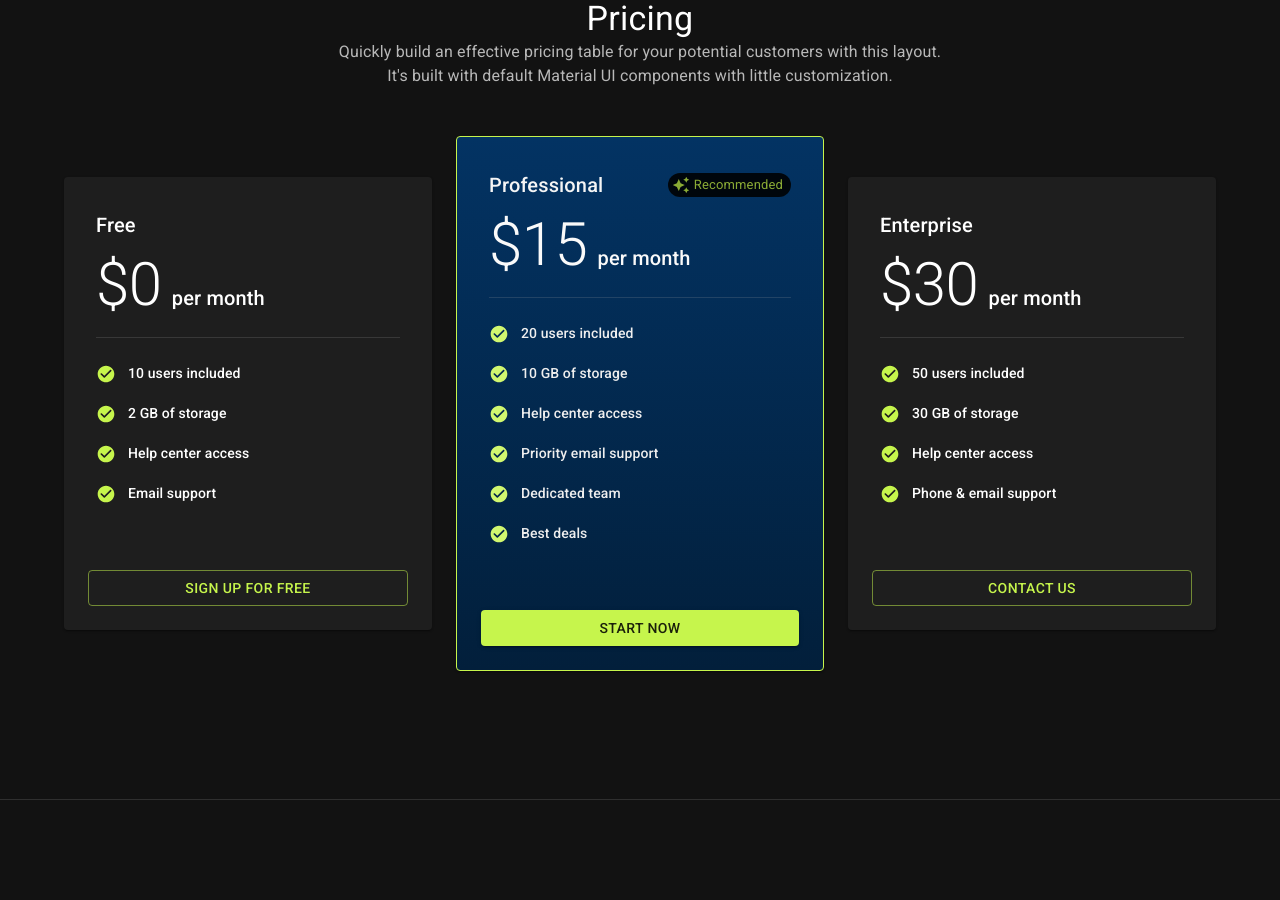
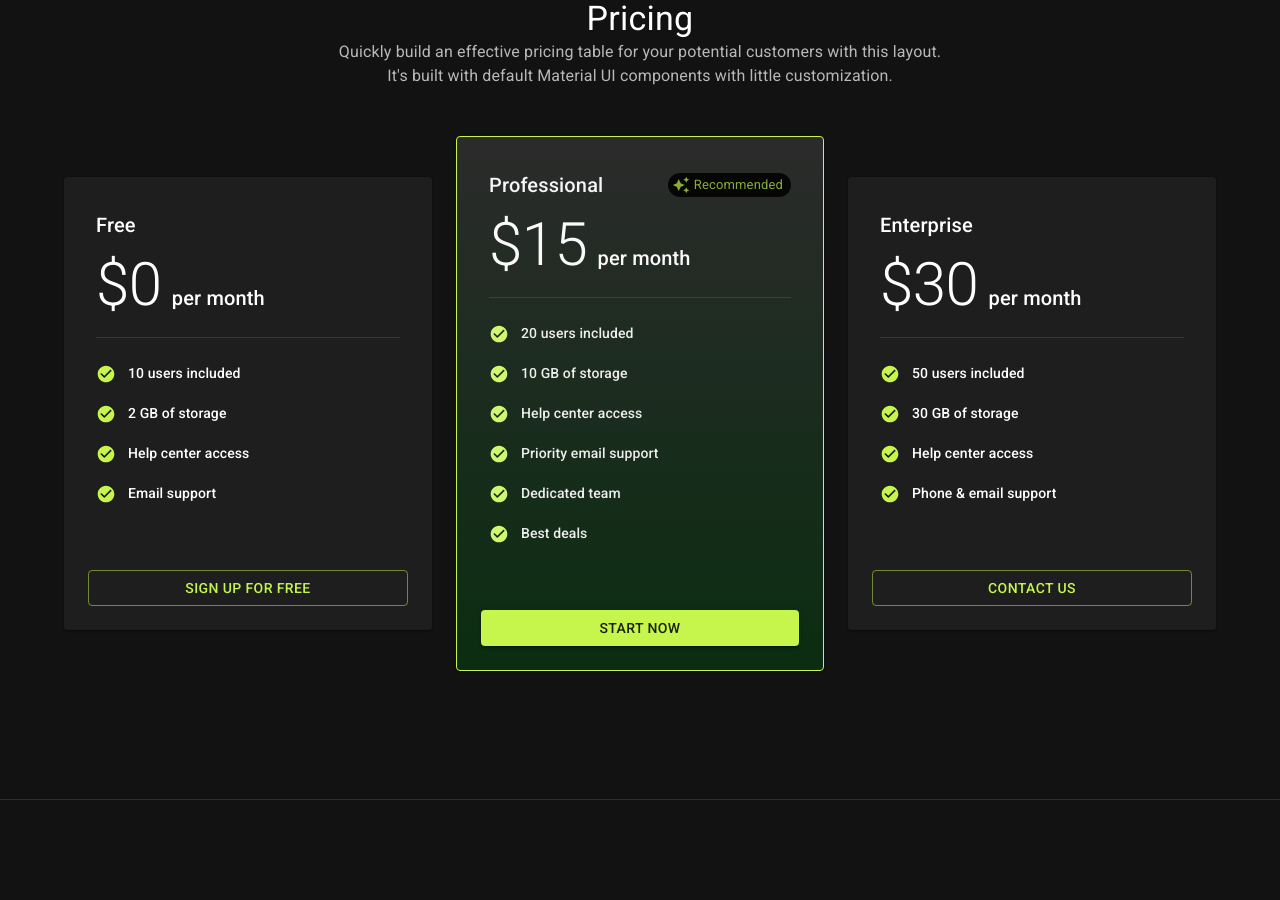
Before and after one commit to ArturLobur/evsrepublic-partnership, a React (Vite) app: page / in a window 1280 px wide. Shown: the part 3180-4080 px from the top of the page. Built offline with nearby package versions, Linux system fonts and the light colour scheme.

Commit message:
feat: fix color

```diff
--- a/src/components/Pricing.tsx
+++ b/src/components/Pricing.tsx
@@ -103,7 +103,7 @@ export default function Pricing() {
                   tier.title === "Professional" ? "primary.main" : undefined,
                 background:
                   tier.title === "Professional"
-                    ? "linear-gradient(#033363, #021F3B)"
+                    ? "linear-gradient(#2b2b2b, #0b2d11)"
                     : undefined,
               }}
             >
```
